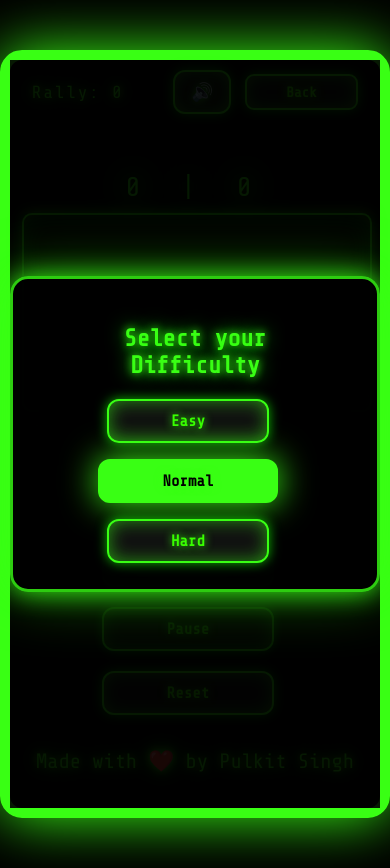
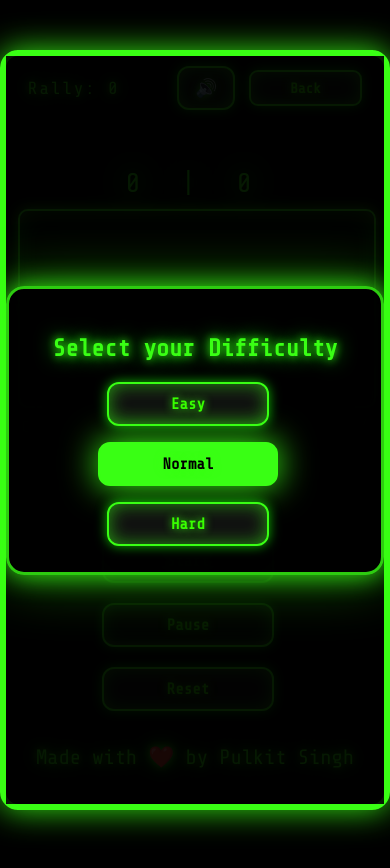
Before and after one commit to itspulkitsingh/ping-pong, a plain HTML site: page game.html in a window 390 px wide. Drawn offline with nearby package versions, Linux system fonts and the light colour scheme.

Commit message:
Update game.css

```diff
--- a/game.css
+++ b/game.css
@@ -1,4 +1,5 @@
 body {
+    position: relative;
     -webkit-user-select: none;
     -ms-user-select: none;
     user-select: none;
@@ -18,14 +19,23 @@ a,
     cursor: url("./cursor/select-cursor.png") 6 2, pointer;
 }
 
+#bgCanvas {
+    position: fixed;
+    inset: 0;
+    width: 100vw;
+    height: 100vh;
+    z-index: 0;
+    pointer-events: none;
+}
+
 #gameContainer {
     width: 96vw;
     max-width: 900px;
     min-width: 320px;
     box-sizing: border-box;
-    border: 10px solid #39ff14;
-    box-shadow: 0 0 60px #39ff14, 0 0 0 28px #000;
-    border-radius: 22px;
+    border: 6px solid #39ff14;
+    box-shadow: 0 0 32px rgba(57, 255, 20, 0.9), 0 0 0 18px #000;
+    border-radius: 18px;
     background: #00000092;
     margin: 50px auto;
     padding: 50px 0 50px 0;
@@ -36,6 +46,7 @@ a,
     backdrop-filter: blur(18px);
     -webkit-backdrop-filter: blur(18px);
     transition: transform 0.22s ease-out, box-shadow 0.22s ease-out, border-color 0.22s ease-out;
+    z-index: 1;
 }
 
 #gameContainer:hover {
@@ -96,7 +107,7 @@ a,
     text-shadow: 0 0 25px #39ff14, 0 0 44px #13ff00, 0 0 75px #48ff00;
 }
 
-canvas {
+#gameCanvas {
     width: 100%;
     height: 45vw;
     max-width: 860px;
@@ -108,7 +119,8 @@ canvas {
     background: #000;
     border-radius: 10px;
     border: 3px solid #39ff14;
-    box-shadow: 0 0 14px rgba(57, 255, 20, 0.8), 0 0 26px rgba(57, 255, 20, 0.5) inset;
+    box-shadow: 0 0 14px rgba(57, 255, 20, 0.8),
+        0 0 26px rgba(57, 255, 20, 0.5) inset;
 }
 
 .neon-text {
@@ -321,7 +333,7 @@ canvas {
         font-size: 0.89rem;
     }
 
-    canvas {
+    #gameCanvas {
         height: 45vw;
         max-height: 290px;
         border: 2px solid #39ff14;
@@ -340,7 +352,7 @@ canvas {
         letter-spacing: 0.82rem;
     }
 
-    canvas {
+    #gameCanvas {
         height: 50vw;
         max-height: 310px;
     }
```
